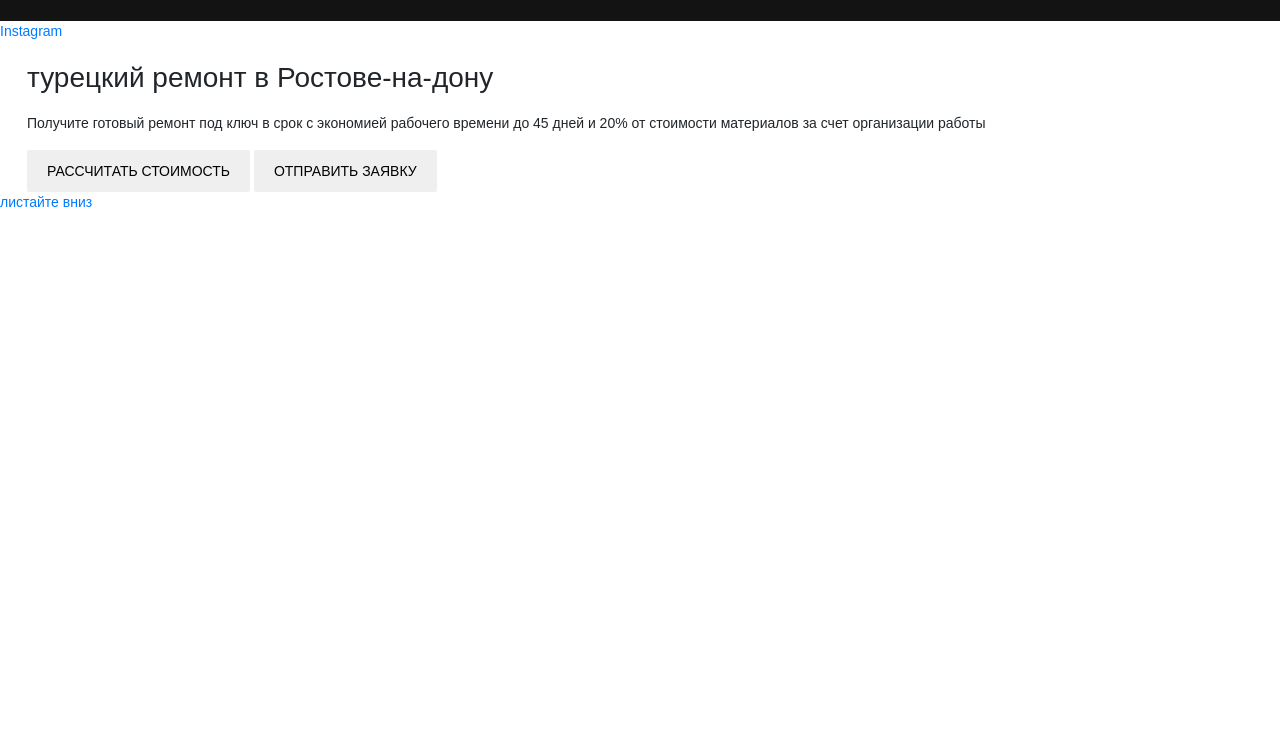
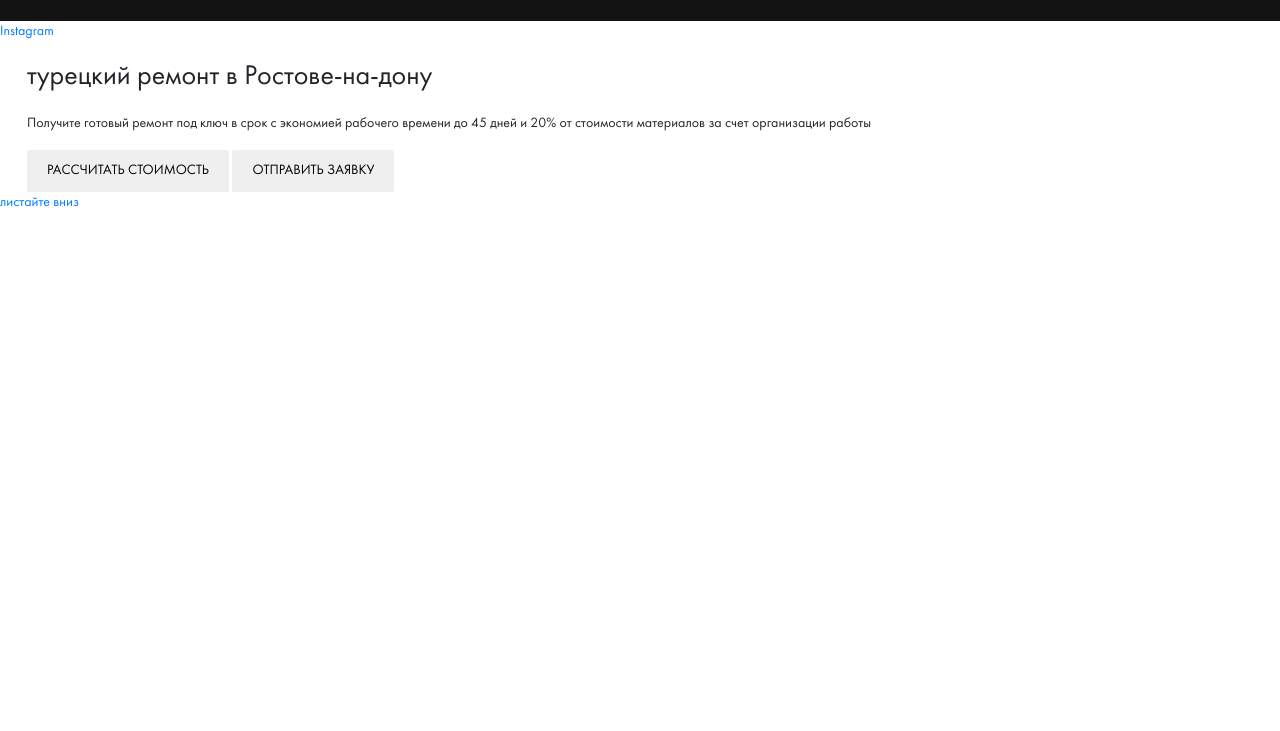
Before and after one commit to VPfront/VPfront.github.io, a website: page index.html in a window 1280 px wide. Shown: the part 69-800 px from the top of the page. Drawn offline with nearby package versions, Linux system fonts and the light colour scheme.

Commit message:
faet: add Futura Book & Demic fonts

```diff
--- /dev/null
+++ b/SASS/fonts.scss
@@ -0,0 +1,18 @@
+@font-face {
+    font-family: 'Futura Book';
+    src:
+    url('../fonts/FuturaBookC.woff') format('woff'),
+    url('../fonts/FuturaBookC.woff2') format('woff2');
+    font-weight: normal;
+    font-style: normal;
+    font-display: wrap;
+    }
+    @font-face {
+        font-family: 'Futura Demi';
+        src:
+        url('../fonts/FuturaDemiC.woff') format('woff'),
+        url('../fonts/FuturaDemiC.woff2') format('woff2');
+        font-weight: normal;
+        font-style: normal;
+        font-display: wrap;
+        }
--- a/SASS/style.sass
+++ b/SASS/style.sass
@@ -1,8 +1,9 @@
+@import 'fonts'
 @import 'normalize'
 @import 'variables'
 @import 'interface'
 @import 'grid'
 @import 'templates/_header'
 body
-    font-family: sans-serif
+    font-family: 'Futura Book', sans-serif
     font-size: 14px
--- a/gulpfile.js
+++ b/gulpfile.js
@@ -3,6 +3,8 @@ var {src, dest, watch} = require('gulp');
 var browserSync  = require('browser-sync').create();
 
 var sass         = require('gulp-sass');
+
+var autoprefixer = require('gulp-autoprefixer');
 
 var cleanCSS     = require('gulp-clean-css');
 
@@ -25,6 +27,9 @@ function bs() {
 function serveSass() {
     return src("./sass/*.sass")
         .pipe(sass())
+        .pipe(autoprefixer({
+            cascade: false
+        }))
         .pipe(dest("./css"))
         .pipe(browserSync.stream());
 }
```
Also changed, not shown: css/style.css, fonts/FuturaBookC.woff (added), fonts/FuturaBookC.woff2 (added), fonts/FuturaDemiC.woff (added), fonts/FuturaDemiC.woff2 (added), 1 other file.
